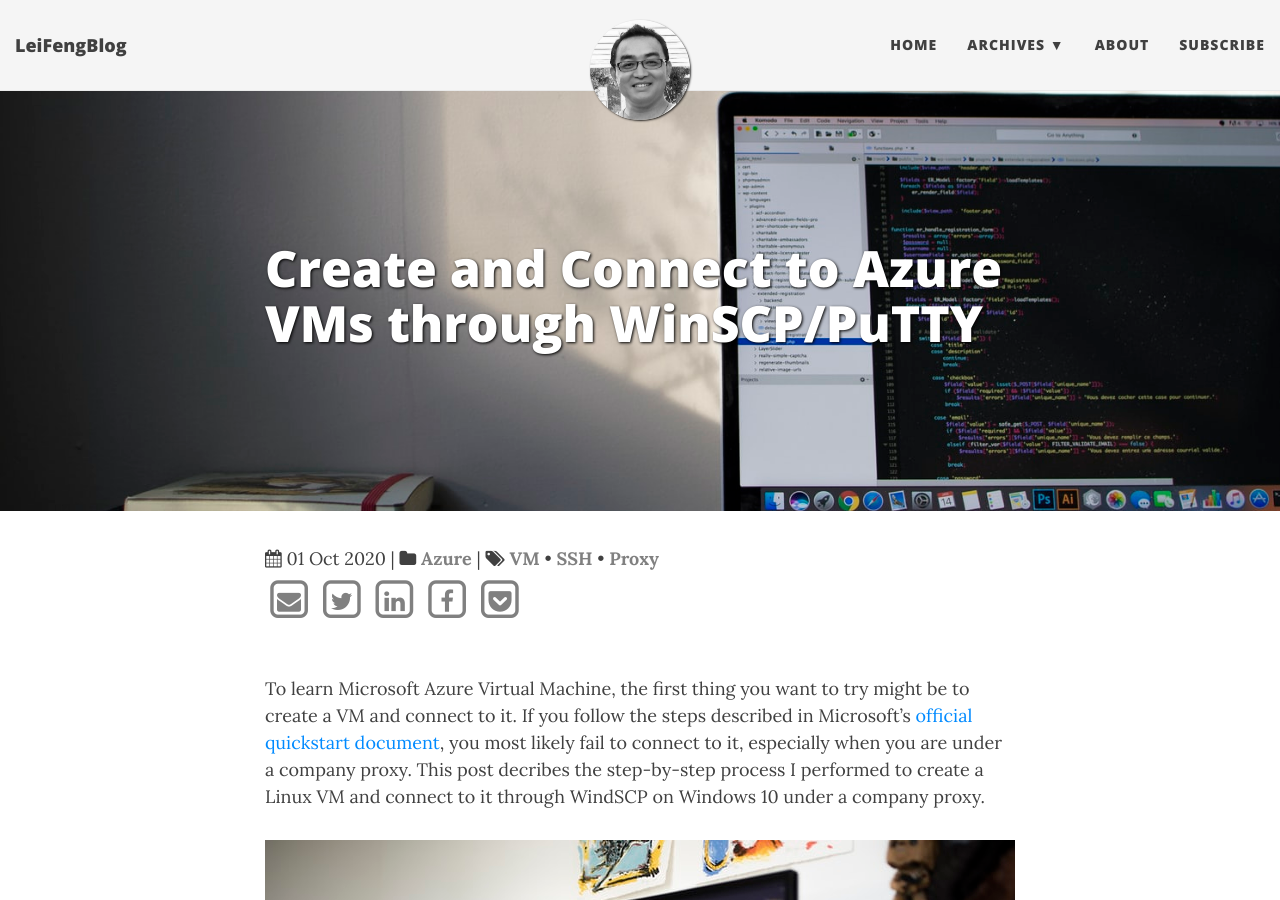
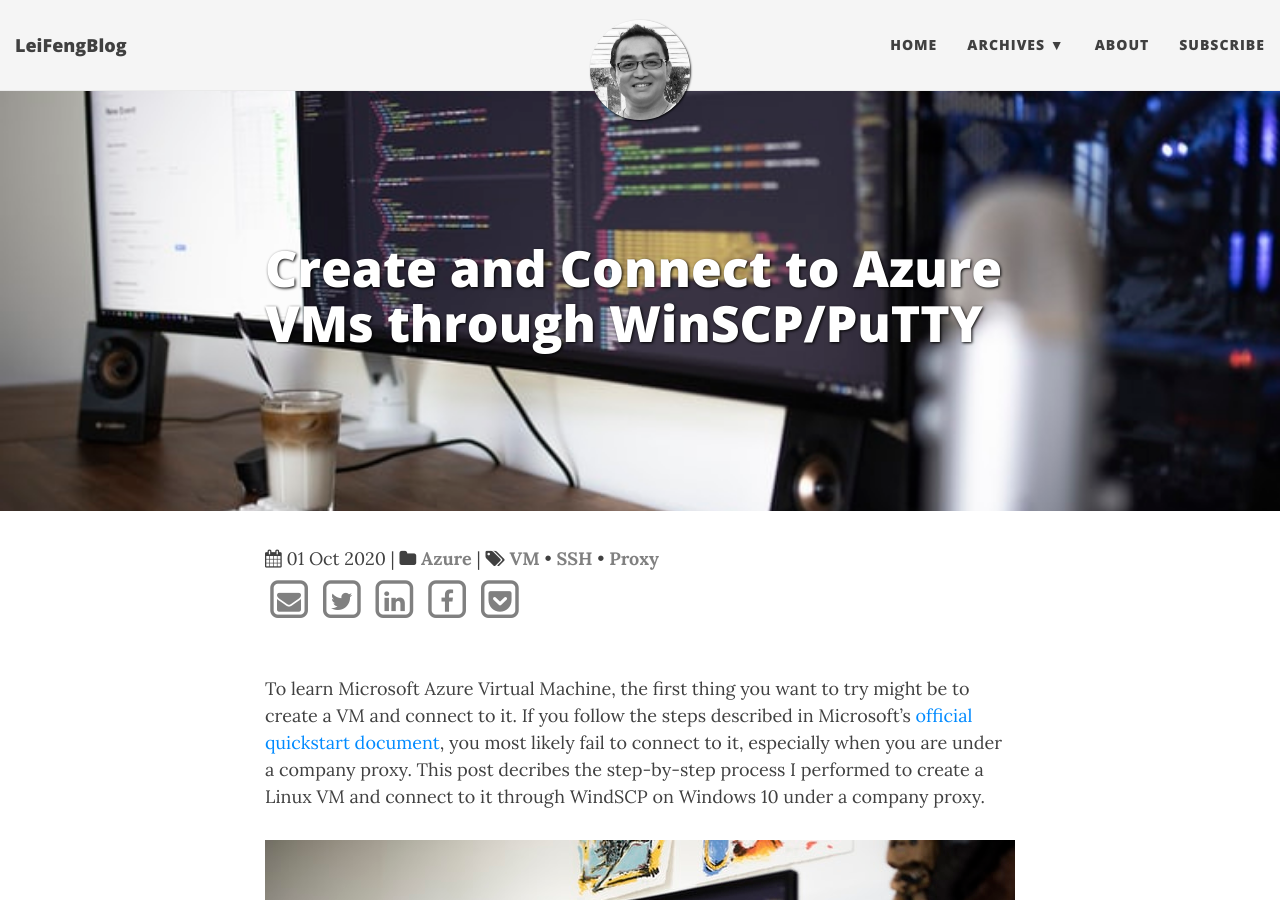
Before and after one commit to stonefl/stonefl.github.io, a Jekyll site: the page built from _posts/2020-10-01-create-and-connect-to-azure-vm-under-company-proxy.md, in a window 1280 px wide and 900 px high. Built offline with Jekyll 4.4.1, drawn with Linux system fonts in a browser that asks for light colours; nearby versions of some CDN libraries; comment, search, counter and statistics services are not loaded.

Commit message:
Update 2020-10-01-create-and-connect-to-azure-vm-under-company-proxy.md

```diff
--- a/_posts/2020-10-01-create-and-connect-to-azure-vm-under-company-proxy.md
+++ b/_posts/2020-10-01-create-and-connect-to-azure-vm-under-company-proxy.md
@@ -9,8 +9,8 @@
   - VM
   - SSH
   - Proxy
-thumbnail: /img/post/photo-computer.jpg
-bigimg: /img/post/photo-computer.jpg
+thumbnail: /img/post/computer.jfif
+bigimg: /img/post/computer.jfif
 ---
 To learn Microsoft Azure Virtual Machine, the first thing you want to try might be to create a VM and connect to it. If you follow the steps described in Microsoft's [official quickstart document](https://docs.microsoft.com/en-us/azure/virtual-machines/windows/quick-create-cli), you most likely fail to connect to it, especially when you are under a company proxy. This post decribes the step-by-step process I performed to create a Linux VM and connect to it through WindSCP on Windows 10 under a company proxy.
 
```
